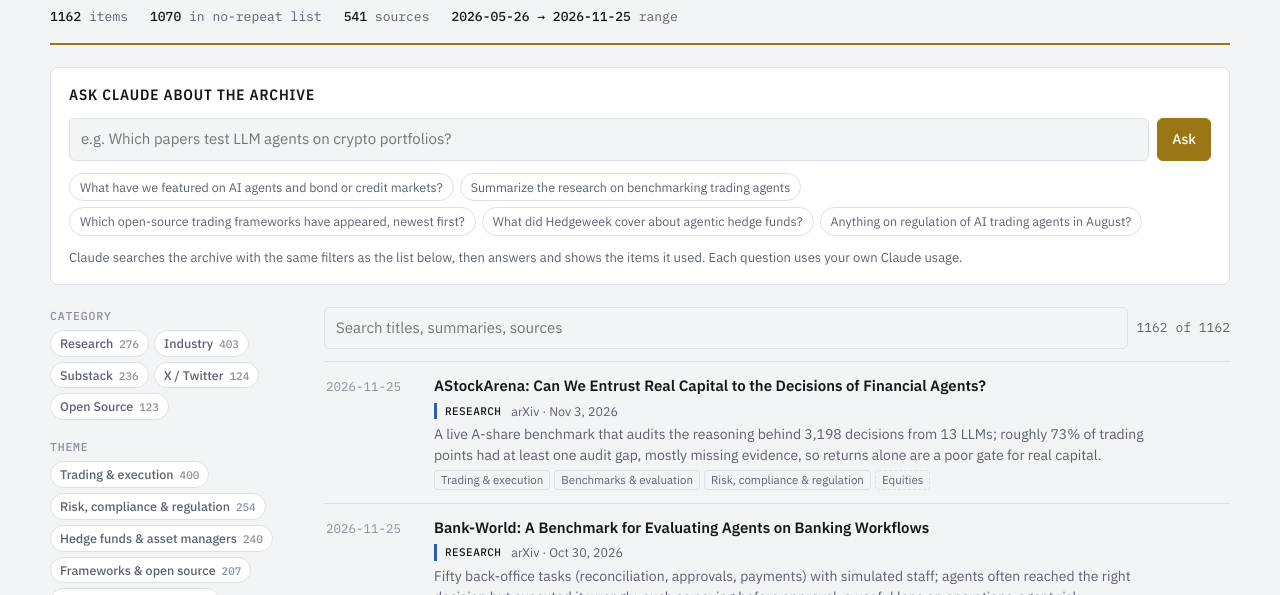
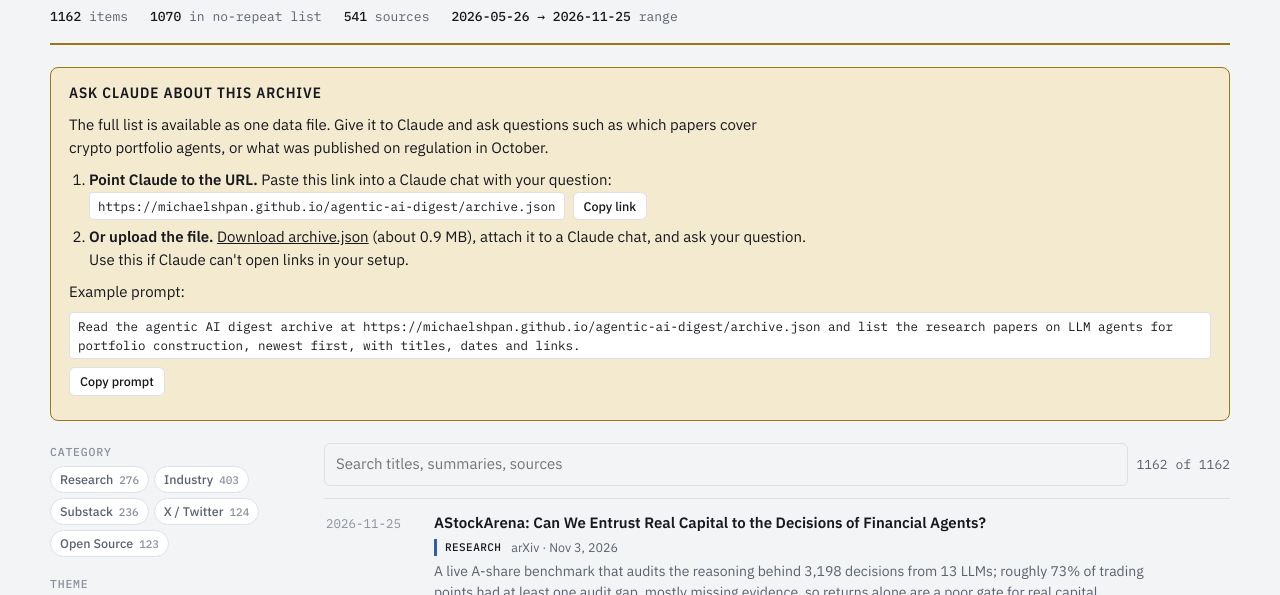
Before and after one commit to michaelshpan/michaelshpan.github.io, a plain HTML site: page agentic-ai-digest/index.html in a window 1280 px wide. Shown: the part 172-767 px from the top of the page. Drawn offline with nearby package versions, Linux system fonts and the light colour scheme.

Commit message:
Digest archive: add 'Ask Claude' section linking archive.json; hide in-page Ask box
Co-Authored-By: Claude Opus 5.5 <noreply@anthropic.com>

```diff
--- a/agentic-ai-digest/index.html
+++ b/agentic-ai-digest/index.html
@@ -89,6 +89,13 @@ aside{display:grid;grid-template-columns:minmax(0,1fr);min-width:0;gap:18px;posi
 .export code{font-family:var(--mono);font-size:12.5px;background:var(--bg);border:1px solid var(--rule);border-radius:4px;padding:1px 5px;color:var(--ink)}
 .btns{display:flex;flex-wrap:wrap;gap:8px;align-items:center}
 .status{font-size:13px;color:var(--muted)}
+.use-claude{background:var(--accent-soft);border:1px solid var(--accent);border-radius:8px;padding:14px 18px;display:grid;gap:10px}
+.use-claude p{margin:0;color:var(--ink);max-width:80ch}
+.use-claude ol{margin:0;padding-left:20px;display:grid;gap:6px;color:var(--ink);max-width:85ch}
+.copyline{display:flex;flex-wrap:wrap;gap:8px;align-items:center}
+.copyline code{font-family:var(--mono);font-size:12.5px;background:var(--surface);border:1px solid var(--rule);border-radius:4px;padding:4px 8px;color:var(--ink);overflow-wrap:anywhere;user-select:all}
+.copyline button{font-size:12.5px;padding:4px 10px}
+.use-claude .status{font-size:12.5px;color:var(--accent-ink)}
 footer{font-size:12.5px;color:var(--faint)}
 </style>
 
@@ -100,7 +107,19 @@ footer{font-size:12.5px;color:var(--faint)}
     <div class="stats" id="stats"></div>
   </header>
 
-  <section class="ask" aria-labelledby="ask-h" id="ask">
+  <section class="use-claude" aria-labelledby="uc-h">
+    <h2 id="uc-h">Ask Claude about this archive</h2>
+    <p>The full list is available as one data file. Give it to Claude and ask questions such as which papers cover crypto portfolio agents, or what was published on regulation in October.</p>
+    <ol>
+      <li><b>Point Claude to the URL.</b> Paste this link into a Claude chat with your question:
+        <div class="copyline"><code id="json-url">https://michaelshpan.github.io/agentic-ai-digest/archive.json</code><button type="button" data-copy="json-url">Copy link</button></div></li>
+      <li><b>Or upload the file.</b> <a href="archive.json" download>Download archive.json</a> (about 0.9 MB), attach it to a Claude chat, and ask your question. Use this if Claude can't open links in your setup.</li>
+    </ol>
+    <div class="copyline"><span>Example prompt:</span><code id="json-prompt">Read the agentic AI digest archive at https://michaelshpan.github.io/agentic-ai-digest/archive.json and list the research papers on LLM agents for portfolio construction, newest first, with titles, dates and links.</code><button type="button" data-copy="json-prompt">Copy prompt</button></div>
+    <span class="status" id="uc-status" role="status"></span>
+  </section>
+
+  <section class="ask" aria-labelledby="ask-h" id="ask" hidden style="display:none">
     <h2 id="ask-h">Ask Claude about the archive</h2>
     <form class="ask-row" id="ask-form">
       <label for="ask-q" class="sr" hidden>Question</label>
@@ -374,4 +393,11 @@ footer{font-size:12.5px;color:var(--faint)}
 </script>
 
 
+<script>
+document.querySelectorAll('[data-copy]').forEach(function(b){b.addEventListener('click',function(){
+  var el=document.getElementById(b.getAttribute('data-copy')),st=document.getElementById('uc-status'),t=el.textContent;
+  var sel=function(){var r=document.createRange();r.selectNodeContents(el);var s=getSelection();s.removeAllRanges();s.addRange(r);st.textContent='Selected. Press Ctrl+C or Cmd+C to copy.';};
+  try{navigator.clipboard.writeText(t).then(function(){st.textContent='Copied.';},sel);}catch(e){sel();}
+});});
+</script>
 </body></html>
```
